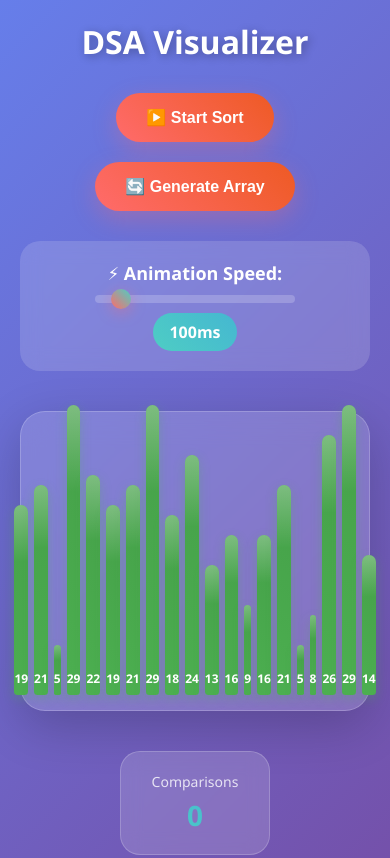
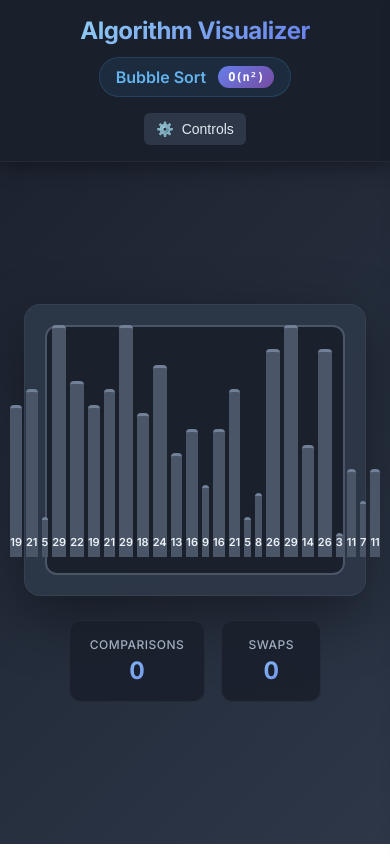
Before and after one commit to igp183/algoritmo, a plain HTML site: page index.html in a window 390 px wide. Shown: the top 858 px of the page. Drawn offline with Linux system fonts and the light colour scheme.

Commit message:
Visuals improved + Bubble sort changed to optimized version (early exit when sorted)

```diff
--- a/index.html
+++ b/index.html
@@ -1,29 +1,73 @@
-<!-- index.html -->
 <!DOCTYPE html>
-<html>
+<html lang="en">
 <head>
-    <meta charset="UTF-8"/>
+  <meta charset="UTF-8" />
   <meta name="viewport" content="width=device-width, initial-scale=1.0"/>
-    <title>Algoritus</title>
-    <link rel="stylesheet" href="style.css"/>
+  <title>Algorithm Visualizer</title>
+  <link rel="preconnect" href="https://fonts.googleapis.com" />
+  <link rel="preconnect" href="https://fonts.gstatic.com" crossorigin />
+  <link href="https://fonts.googleapis.com/css2?family=Inter:wght@300;400;500;600;700&display=swap" rel="stylesheet" />
+  <link rel="stylesheet" href="style.css" />
 </head>
 <body>
-    <div class="container">
-        <h1>DSA Visualizer</h1>
+  <div class="main-container">
+    <!-- Header -->
+    <header class="header">
+      <div class="header-content">
+        <div class="logo-section">
+          <div class="logo">Algorithm Visualizer</div>
+          <div class="algorithm-info">
+            <span class="algorithm-name">Bubble Sort</span>
+            <div class="complexity-badge">
+              O(n²)
+              <div class="complexity-tooltip">
+                <div class="complexity-grid">
+                  <div class="complexity-item worst">
+                    <div class="complexity-label">Worst</div>
+                    <div class="complexity-value">O(n²)</div>
+                  </div>
+                  <div class="complexity-item average">
+                    <div class="complexity-label">Average</div>
+                    <div class="complexity-value">O(n²)</div>
+                  </div>
+                  <div class="complexity-item best">
+                    <div class="complexity-label">Best</div>
+                    <div class="complexity-value">O(n)</div>
+                  </div>
+                </div>
+              </div>
+            </div>
+          </div>
+        </div>
+        <button class="controls-toggle" onclick="toggleControls()">
+          <span>⚙️</span>
+          <span>Controls</span>
+        </button>
+      </div>
+    </header>
 
-        <div class="controls">
-            <button onclick="startSort()">▶️ Start Sort</button>
-            <button onclick="generateArray()">🔄 Generate Array</button>
+    <!-- Controls Panel -->
+    <div class="controls-overlay" onclick="toggleControls()"></div>
+    <div class="controls-panel" id="controlsPanel">
+      <div class="control-group">
+        <label class="control-label">Actions</label>
+        <button class="control-button" onclick="startSort()">▶️ Start Sorting</button>
+        <button class="control-button" onclick="generateArray()">🔄 Generate New Array</button>
+      </div>
+      <div class="control-group">
+        <label class="control-label">Animation Speed</label>
+        <div class="speed-control">
+          <input type="range" class="speed-slider" id="speed" min="10" max="1000" value="300" oninput="updateSpeed(this.value)">
+          <div class="speed-display" id="speedDisplay">300ms</div>
+        </div>
+      </div>
     </div>
 
-        <div class="speed-control">
-            <label for="speed">⚡ Animation Speed:</label>
-            <input type="range" id="speed" min="10" max="999" value="100" oninput="updateSpeed(this.value)">
-            <span id="speedDisplay">100ms</span>
+    <!-- Main Content -->
+    <main class="content">
+      <div class="visualization-container">
+        <div id="array-container"></div>
       </div>
-
-        <div id="array-container"></div>
-
       <div class="stats">
         <div class="stat">
           <div class="stat-label">Comparisons</div>
@@ -34,8 +78,8 @@
           <div class="stat-value" id="swaps">0</div>
         </div>
       </div>
+    </main>
   </div>
-
   <script src="script.js"></script>
 </body>
 </html>
--- a/script.js
+++ b/script.js
@@ -1,74 +1,109 @@
-//script.js
 const array = [];
-const multFactor = 10;
-const numBars = 20;
+const multFactor = 8;
+const numBars = 25;
 const maxValue = 30;
-let animationSpeed = 100;
+let animationSpeed = 300;
 let comparisons = 0;
 let swaps = 0;
+let isRunning = false;
+
+function toggleControls() {
+    const panel = document.getElementById('controlsPanel');
+    const overlay = document.querySelector('.controls-overlay');
+    panel.classList.toggle('open');
+    overlay.classList.toggle('open');
+}
 
 function generateArray() {
-    const container = document.getElementById("array-container")
+    if (isRunning) return;
+
+    const container = document.getElementById("array-container");
     container.innerHTML = "";
-    array.length = 0; // Clear the array
+    array.length = 0;
+
     comparisons = 0;
     swaps = 0;
     document.getElementById('comparisons').textContent = '0';
-    document.getElementById('swaps').textContent = '0'
+    document.getElementById('swaps').textContent = '0';
 
     for (let i = 0; i < numBars; i++) {
         const value = Math.floor(Math.random() * maxValue) + 1;
         const bar = document.createElement("div");
         bar.classList.add("bar");
-        bar.style.height = (value * multFactor) + "px"; //e.g. 100px, just 100 isn't valid (alternative to `{value*2}px`)
+        bar.style.height = "0px";
         bar.textContent = value;
         container.appendChild(bar);
-        array.push({ value, element: bar })
+        array.push({ value, element: bar });
+
+        // Set final height after a small delay to trigger transition
+        setTimeout(() => {
+            bar.style.height = (value * multFactor) + "px";
+        }, 10);
     }
 }
 
 async function bubbleSort() {
+    if (isRunning) return;
+    isRunning = true;
+
     const len = array.length;
+
     for (let i = 0; i < len; i++) {
+        let swapped = false;
+
         for (let j = 0; j < len - i - 1; j++) {
-            // Add highlight
             array[j].element.classList.add('comparing');
-            array[j+1].element.classList.add('comparing');
+            array[j + 1].element.classList.add('comparing');
 
             comparisons++;
             document.getElementById('comparisons').textContent = comparisons;
-
             await new Promise(r => setTimeout(r, animationSpeed));
 
             if (array[j].value > array[j + 1].value) {
+                array[j].element.classList.add('swapping');
+                array[j + 1].element.classList.add('swapping');
 
                 // Swap values
-                array[j].element.classList.add('swapping');
-                array[j+1].element.classList.add('swapping');
                 const temp = array[j].value;
                 array[j].value = array[j + 1].value;
                 array[j + 1].value = temp;
+
                 swaps++;
                 document.getElementById('swaps').textContent = swaps;
 
-                // Update bars
                 array[j].element.style.height = (array[j].value * multFactor) + "px";
-                array[j].element.textContent = array[j].value;
                 array[j + 1].element.style.height = (array[j + 1].value * multFactor) + "px";
-                array[j + 1].element.textContent = array[j + 1].value;
 
-                await new Promise(r => setTimeout(r, Math.min(animationSpeed, 200)));
+                setTimeout(() => {
+                    array[j].element.textContent = array[j].value;
+                    array[j + 1].element.textContent = array[j + 1].value;
+                }, animationSpeed / 2);
+
+                await new Promise(r => setTimeout(r, animationSpeed));
+
                 array[j].element.classList.remove('swapping');
-                array[j+1].element.classList.remove('swapping');
+                array[j + 1].element.classList.remove('swapping');
+
+                swapped = true;
             }
 
-            // Remove highlight
             array[j].element.classList.remove('comparing');
-            array[j+1].element.classList.remove('comparing');
+            array[j + 1].element.classList.remove('comparing');
         }
-        // Mark as sorted
+
         array[len - i - 1].element.classList.add('sorted');
+
+        if (!swapped) {
+            // Mark remaining unsorted bars as sorted after early exit
+            for (let k = 0; k < len - i - 1; k++) {
+                array[k].element.classList.add('sorted');
+                await new Promise(r => setTimeout(r, 30));
+            }
+            break;
+        }
     }
+
+    isRunning = false;
 }
 
 function updateSpeed(value) {
@@ -77,11 +112,16 @@ function updateSpeed(value) {
 }
 
 function startSort() {
-    array.forEach(item => item.element.classList.remove('sorted'));
+    if (isRunning) return;
+
+    array.forEach(item => {
+        item.element.classList.remove('sorted', 'comparing', 'swapping');
+    });
+
     bubbleSort();
 }
 
+// Initialize
 generateArray();
-
 document.getElementById('speed').value = animationSpeed;
 document.getElementById('speedDisplay').textContent = animationSpeed + 'ms';
--- a/style.css
+++ b/style.css
@@ -5,230 +5,445 @@
 }
 
 body {
-    font-family: 'Segoe UI', Tahoma, Geneva, Verdana, sans-serif;
-    background: linear-gradient(135deg, #667eea 0%, #764ba2 100%);
+  font-family: 'Inter', -apple-system, BlinkMacSystemFont, 'Segoe UI', sans-serif;
+  background: linear-gradient(135deg, #1a202c, #2d3748);
   min-height: 100vh;
-    color: white;
-    padding: 20px;
+  color: #edf2f7;
+  overflow-x: hidden;
 }
 
-.container {
+.main-container {
+  min-height: 100vh;
+  display: flex;
+  flex-direction: column;
+}
+
+/* Header */
+.header {
+  background: rgba(26, 32, 44, 0.95);
+  backdrop-filter: blur(10px);
+  border-bottom: 1px solid rgba(255, 255, 255, 0.05);
+  padding: 16px 0;
+  box-shadow: 0 4px 20px rgba(0, 0, 0, 0.4);
+}
+
+.header-content {
   max-width: 1200px;
   margin: 0 auto;
+  padding: 0 24px;
+  display: flex;
+  justify-content: space-between;
+  align-items: center;
 }
 
-h1 {
-    text-align: center;
-    font-size: 3rem;
-    margin-bottom: 30px;
-    text-shadow: 2px 2px 10px rgba(0,0,0,0.3);
+.logo-section {
+  display: flex;
+  align-items: center;
+  gap: 16px;
 }
 
-.controls {
-    display: flex;
-    justify-content: center;
-    align-items: center;
-    gap: 20px;
-    margin-bottom: 30px;
-    flex-wrap: wrap;
+.logo {
+  font-size: 24px;
+  font-weight: 700;
+  background: linear-gradient(135deg, #90cdf4, #667eea);
+  background-clip: text;
+  -webkit-background-clip: text;
+  -webkit-text-fill-color: transparent;
+  letter-spacing: -0.02em;
 }
 
-button {
-    background: linear-gradient(45deg, #ff6b6b, #ee5a24);
+.algorithm-info {
+  display: flex;
+  align-items: center;
+  gap: 12px;
+  padding: 8px 16px;
+  background: rgba(66, 153, 225, 0.1);
+  border-radius: 20px;
+  border: 1px solid rgba(66, 153, 225, 0.2);
+}
+
+.algorithm-name {
+  font-size: 16px;
+  font-weight: 600;
+  color: #63b3ed;
+}
+
+.complexity-badge {
+  background: linear-gradient(135deg, #667eea, #764ba2);
+  color: white;
+  padding: 4px 10px;
+  border-radius: 12px;
+  font-size: 12px;
+  font-weight: 600;
+  font-family: 'Monaco', monospace;
+  position: relative;
+  cursor: help;
+}
+
+.complexity-tooltip {
+  position: absolute;
+  top: 100%;
+  right: 0;
+  margin-top: 8px;
+  background: #2d3748;
+  border-radius: 8px;
+  padding: 12px;
+  box-shadow: 0 10px 40px rgba(0, 0, 0, 0.3);
+  opacity: 0;
+  visibility: hidden;
+  transform: translateY(-10px);
+  transition: all 0.3s ease;
+  z-index: 100;
+  min-width: 200px;
+  color: #e2e8f0;
+}
+
+.complexity-badge:hover .complexity-tooltip {
+  opacity: 1;
+  visibility: visible;
+  transform: translateY(0);
+}
+
+.complexity-grid {
+  display: grid;
+  grid-template-columns: repeat(3, 1fr);
+  gap: 8px;
+}
+
+.complexity-item {
+  text-align: center;
+  padding: 6px;
+  background: #1a202c;
+  border-radius: 4px;
+}
+
+.complexity-label {
+  font-size: 10px;
+  color: #a0aec0;
+  font-weight: 500;
+  text-transform: uppercase;
+  letter-spacing: 0.5px;
+}
+
+.complexity-value {
+  font-size: 12px;
+  font-weight: 700;
+  font-family: 'Monaco', monospace;
+  margin-top: 2px;
+}
+
+.complexity-item.worst .complexity-value { color: #f56565; }
+.complexity-item.average .complexity-value { color: #f6ad55; }
+.complexity-item.best .complexity-value { color: #68d391; }
+
+/* Controls */
+.controls-toggle {
+  background: #2d3748;
+  border: none;
+  padding: 8px 12px;
+  border-radius: 6px;
+  cursor: pointer;
+  font-size: 14px;
+  font-weight: 500;
+  color: #e2e8f0;
+  transition: all 0.2s ease;
+  display: flex;
+  align-items: center;
+  gap: 8px;
+}
+
+.controls-toggle:hover {
+  background: #4a5568;
+}
+
+.controls-panel {
+  position: fixed;
+  top: 0;
+  right: -300px;
+  width: 300px;
+  height: 100vh;
+  background: #1a202c;
+  box-shadow: -5px 0 20px rgba(0, 0, 0, 0.4);
+  transition: right 0.3s ease;
+  z-index: 200;
+  padding: 80px 24px 24px;
+  overflow-y: auto;
+  color: #edf2f7;
+}
+
+.controls-panel.open {
+  right: 0;
+}
+
+.controls-overlay {
+  position: fixed;
+  top: 0;
+  left: 0;
+  width: 100vw;
+  height: 100vh;
+  background: rgba(0, 0, 0, 0.5);
+  opacity: 0;
+  visibility: hidden;
+  transition: all 0.3s ease;
+  z-index: 150;
+}
+
+.controls-overlay.open {
+  opacity: 1;
+  visibility: visible;
+}
+
+.control-group {
+  margin-bottom: 24px;
+}
+
+.control-label {
+  display: block;
+  font-size: 14px;
+  font-weight: 600;
+  color: #e2e8f0;
+  margin-bottom: 8px;
+}
+
+.control-button {
+  width: 100%;
+  background: linear-gradient(135deg, #667eea, #764ba2);
   border: none;
   color: white;
-    padding: 15px 30px;
-    border-radius: 50px;
+  padding: 12px;
+  border-radius: 8px;
   cursor: pointer;
-    font-size: 16px;
-    font-weight: bold;
-    transition: all 0.3s ease;
-    box-shadow: 0 8px 25px rgba(255, 107, 107, 0.3);
+  font-size: 14px;
+  font-weight: 600;
+  transition: all 0.2s ease;
+  margin-bottom: 8px;
 }
 
-button:hover {
-    transform: translateY(-2px);
-    box-shadow: 0 10px 30px rgba(255, 107, 107, 0.4);
+.control-button:hover {
+  box-shadow: 0 8px 25px rgba(102, 126, 234, 0.4);
+}
+
+.control-button:active {
+  transform: translateY(0);
 }
 
 .speed-control {
   display: flex;
-    align-items: center;
-    justify-content: center;
-    gap: 15px;
-    margin-bottom: 30px;
-    background: rgba(255,255,255,0.15);
-    padding: 20px;
-    border-radius: 20px;
-    backdrop-filter: blur(10px);
-    -webkit-backdrop-filter: blur(10px);
+  flex-direction: column;
+  gap: 8px;
 }
 
-.speed-control label {
-    font-size: 18px;
-    font-weight: 600;
+.speed-slider {
+  width: 100%;
+  height: 4px;
+  background: #4a5568;
+  outline: none;
+  border-radius: 2px;
+  -webkit-appearance: none;
+  cursor: pointer;
 }
 
-#speed {
-    width: 200px;
-    height: 8px;
-    background: rgba(255,255,255,0.2);
-    outline: none;
-    border-radius: 50px;
-    -webkit-appearance: none;
-    -moz-appearance: none;
-    appearance: none;
-}
-
-#speed::-webkit-slider-thumb {
+.speed-slider::-webkit-slider-thumb {
   -webkit-appearance: none;
   width: 20px;
   height: 20px;
-    background: linear-gradient(45deg, #ff6b6b, #4ecdc4);
+  background: linear-gradient(135deg, #667eea, #764ba2);
   border-radius: 50%;
   cursor: pointer;
-    box-shadow: 0 4px 15px rgba(255, 107, 107, 0.4);
+  box-shadow: 0 2px 8px rgba(102, 126, 234, 0.3);
 }
 
-#speed::-moz-range-thumb {
-    width: 20px;
-    height: 20px;
-    background: linear-gradient(45deg, #ff6b6b, #4ecdc4);
-    border-radius: 50%;
-    cursor: pointer;
-    border: none;
-    box-shadow: 0 4px 15px rgba(255, 107, 107, 0.4);
+.speed-display {
+  text-align: center;
+  background: #2d3748;
+  padding: 8px;
+  border-radius: 6px;
+  font-weight: 600;
+  color: #e2e8f0;
+  font-size: 13px;
 }
 
-#speed::-moz-range-track {
-    width: 200px;
-    height: 8px;
-    background: rgba(255,255,255,0.2);
-    border-radius: 50px;
-    border: none;
+/* Main Content */
+.content {
+  flex: 1;
+  display: flex;
+  flex-direction: column;
+  justify-content: center;
+  align-items: center;
+  padding: 40px 24px;
 }
 
-#speed::-moz-focus-outer {
-    border: 0;
-}
-
-#speedDisplay {
-    background: linear-gradient(45deg, #4ecdc4, #45b7d1);
-    padding: 8px 16px;
-    border-radius: 20px;
-    font-weight: bold;
-    min-width: 60px;
-    text-align: center;
+.visualization-container {
+  background: rgba(45, 55, 72, 0.95);
+  backdrop-filter: blur(10px);
+  border-radius: 16px;
+  padding: 40px;
+  box-shadow: 0 20px 60px rgba(0, 0, 0, 0.4);
+  border: 1px solid rgba(255, 255, 255, 0.05);
+  margin-bottom: 32px;
+  width: 100%;
+  max-width: 900px;
 }
 
 #array-container {
   display: flex;
   justify-content: center;
   align-items: flex-end;
-    height: 400px;
-    margin: 40px auto;
-    padding: 30px;
-    background: rgba(255,255,255,0.15);
-    border-radius: 25px;
-    backdrop-filter: blur(15px);
-    -webkit-backdrop-filter: blur(15px);
-    box-shadow: 0 15px 50px rgba(0,0,0,0.2);
-    border: 1px solid rgba(255,255,255,0.2);
+  height: 300px;
+  gap: 4px;
+  padding: 20px;
+  background: #1a202c;
+  border-radius: 12px;
+  border: 2px solid #4a5568;
 }
 
 .bar {
-    width: 35px;
-    margin: 0 3px;
-    background: linear-gradient(45deg, #4CAF50, #45a049);
-    color: white;
-    font-weight: bold;
-    font-size: 14px;
+  width: 32px;
+  background: #4a5568;
+  color: #edf2f7;
+  font-weight: 600;
+  font-size: 13px;
   display: flex;
   justify-content: center;
   align-items: flex-end;
-    box-sizing: border-box;
   padding-bottom: 8px;
-    min-height: 30px;
-    border-radius: 8px 8px 4px 4px;
-    transition: all 0.2s ease;
-    box-shadow: 0 4px 12px rgba(76, 175, 80, 0.3);
+  height: 0;
+  border-radius: 4px 4px 0 0;
+  transition: height 0.3s ease;
   position: relative;
+  border-top: 3px solid #718096;
 }
 
 .bar::before {
   content: '';
   position: absolute;
-    top: 0;
-    left: 0;
-    right: 0;
-    height: 30%;
-    background: linear-gradient(to bottom, rgba(255,255,255,0.3), transparent);
-    border-radius: 8px 8px 0 0;
+  top: -6px;
+  left: 50%;
+  transform: translateX(-50%);
+  width: 6px;
+  height: 6px;
+  background: #718096;
+  border-radius: 50%;
+  opacity: 0;
+  transition: all 0.3s ease;
 }
 
 .bar.comparing {
-    background: linear-gradient(45deg, #ff9f43, #feca57);
-    box-shadow: 0 6px 18px rgba(255, 159, 67, 0.4);
-    transform: translateY(-3px);
+  background: linear-gradient(135deg, #f6ad55, #ed8936);
+  border-top-color: #f97316;
+}
+
+.bar.comparing::before {
+  opacity: 1;
+  background: #f97316;
 }
 
 .bar.swapping {
-    background: linear-gradient(45deg, #ff6b6b, #ee5a24);
-    box-shadow: 0 8px 25px rgba(255, 107, 107, 0.5);
-    transform: translateY(-5px);
+  background: linear-gradient(135deg, #fc8181, #f56565);
+  border-top-color: #dc2626;
+}
+
+.bar.swapping::before {
+  opacity: 1;
+  background: #dc2626;
 }
 
 .bar.sorted {
-    background: linear-gradient(45deg, #45b7d1, #4ecdc4);
-    box-shadow: 0 4px 15px rgba(69, 183, 209, 0.4);
+  background: linear-gradient(135deg, #68d391, #48bb78);
+  border-top-color: #38a169;
 }
 
+.bar.sorted::before {
+  opacity: 1;
+  background: #38a169;
+}
+
+/* Stats */
 .stats {
   display: flex;
   justify-content: center;
-    align-items: center;
-    gap: 40px;
-    margin-top: 30px;
+  gap: 32px;
   flex-wrap: wrap;
 }
 
 .stat {
-    background: rgba(255,255,255,0.15);
-    padding: 20px 30px;
-    border-radius: 20px;
+  background: rgba(26, 32, 44, 0.9);
   backdrop-filter: blur(10px);
-    -webkit-backdrop-filter: blur(10px);
-    border: 1px solid rgba(255,255,255,0.2);
+  padding: 20px 28px;
+  border-radius: 12px;
   text-align: center;
-    min-width: 150px;
-    transition: transform 0.3s ease;
+  border: 1px solid rgba(255, 255, 255, 0.05);
+  transition: all 0.3s ease;
+  min-width: 120px;
 }
 
 .stat:hover {
-    transform: translateY(-3px);
+  transform: translateY(-4px);
+  box-shadow: 0 12px 40px rgba(0, 0, 0, 0.4);
 }
 
 .stat-label {
-    font-size: 14px;
-    opacity: 0.8;
-    margin-bottom: 5px;
+  font-size: 12px;
+  color: #a0aec0;
+  margin-bottom: 4px;
+  font-weight: 500;
+  text-transform: uppercase;
+  letter-spacing: 0.5px;
 }
 
 .stat-value {
   font-size: 28px;
-    font-weight: bold;
-    background: linear-gradient(45deg, #4ecdc4, #45b7d1);
+  font-weight: 700;
+  background: linear-gradient(135deg, #90cdf4, #667eea);
   background-clip: text;
   -webkit-background-clip: text;
   -webkit-text-fill-color: transparent;
-    color: transparent;
+  font-variant-numeric: tabular-nums;
 }
 
+/* Responsive */
 @media (max-width: 768px) {
-    h1 { font-size: 2rem; }
-    .controls { flex-direction: column; align-items: center; }
-    .speed-control { flex-direction: column; gap: 10px; }
-    #array-container { height: 300px; padding: 15px; }
-    .bar { width: 25px; font-size: 12px; }
-    .stats { flex-direction: column; align-items: center; }
+  .header-content {
+    flex-direction: column;
+    gap: 16px;
+    padding: 0 16px;
   }
+
+  .logo-section {
+    flex-direction: column;
+    gap: 12px;
+  }
+
+  .visualization-container {
+    padding: 20px;
+    margin: 0 8px 24px;
+  }
+
+  #array-container {
+    height: 250px;
+    padding: 16px;
+  }
+
+  .bar {
+    width: 24px;
+    font-size: 11px;
+  }
+
+  .stats {
+    gap: 16px;
+    margin: 0 16px;
+  }
+
+  .stat {
+    padding: 16px 20px;
+    min-width: 100px;
+  }
+
+  .stat-value {
+    font-size: 24px;
+  }
+
+  .controls-panel {
+    width: 280px;
+  }
+}
```
Lines whose indentation alone changed are shown as unchanged.
